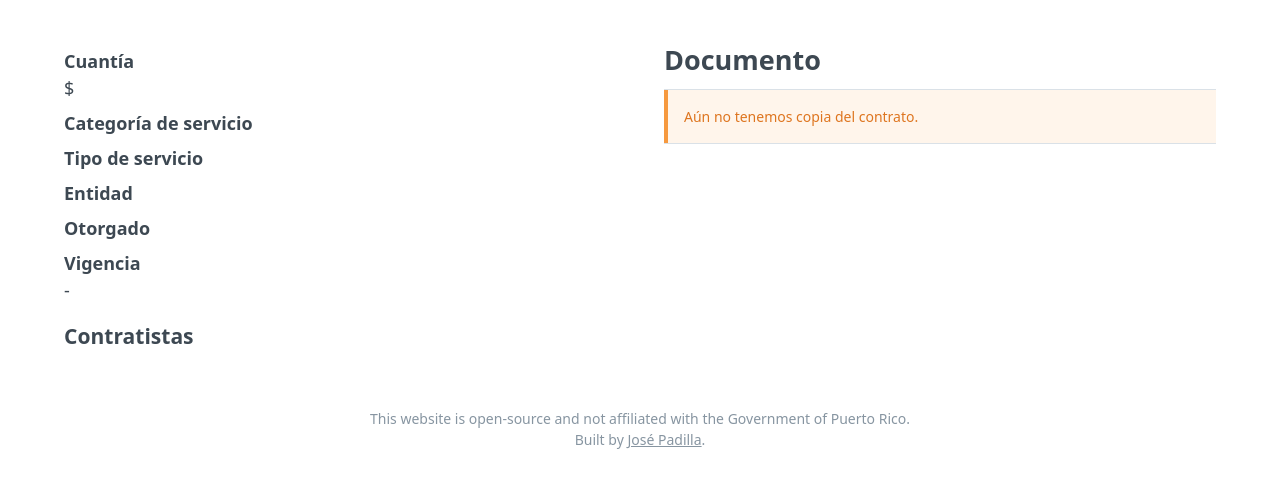
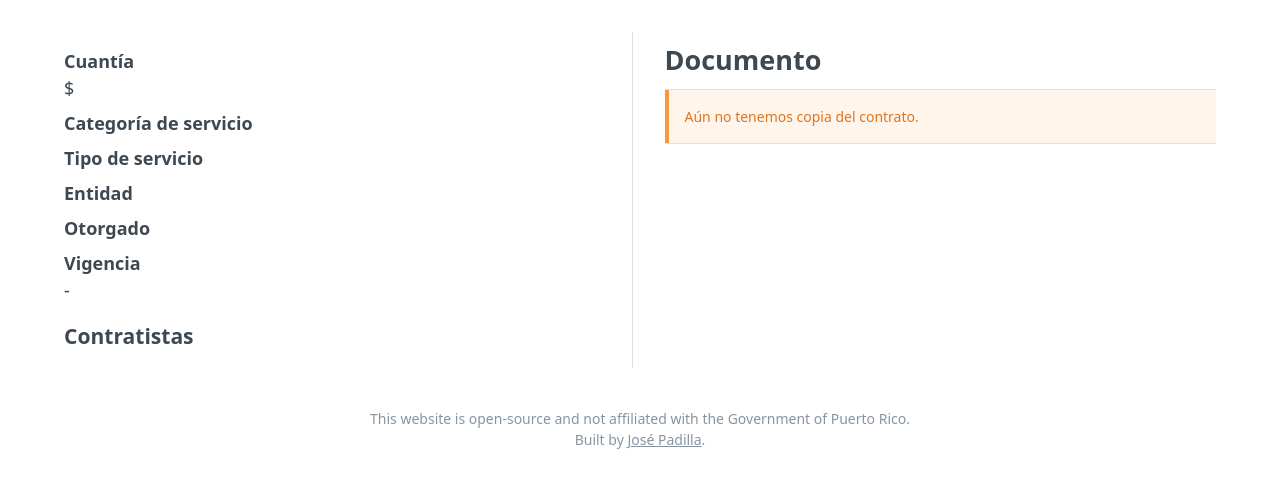
Before and after one commit to Code4PuertoRico/contratospr-api, a Django app: template contratospr/contracts/templates/contracts/contract.html in a window 1280 px wide. Shown: the part 97-585 px from the top of the page. Run offline with Django 3.2, Linux system fonts and the light colour scheme; the template is opened without the code that fills it, so the values that code supplies are empty.

Commit message:
Fix missing column border in detail views

```diff
--- a/contratospr/contracts/templates/contracts/contract.html
+++ b/contratospr/contracts/templates/contracts/contract.html
@@ -8,7 +8,7 @@
   <div class="w-full mb-4">
 
     <div class="flex flex-wrap">
-      <div class="w-full sm:flex-1 px-4 py-2 m-2 border-none sm:border-r text-lg text-grey-darkest">
+      <div class="w-full sm:flex-1 px-4 py-2 m-2 border-none border-r sm:border-solid sm:border-grey-light text-lg text-grey-darkest">
         <h2 class="mb-2">{{ contract }}</h2>
 
         <p class="font-bold">Cuantía</p>
--- a/contratospr/contracts/templates/contracts/contractor.html
+++ b/contratospr/contracts/templates/contracts/contractor.html
@@ -9,7 +9,7 @@
   <div class="w-full mb-4">
 
     <div class="flex flex-wrap  ">
-      <div class="w-full sm:flex-1 px-4 py-2 m-2 border-none sm:border-r text-lg text-grey-darkest">
+      <div class="w-full sm:flex-1 px-4 py-2 m-2 border-none border-r sm:border-solid sm:border-grey-light text-lg text-grey-darkest">
         <h2 class="mb-2">{{ contractor }}</h2>
 
         <p class="font-bold">Contratos</p>
--- a/contratospr/contracts/templates/contracts/entity.html
+++ b/contratospr/contracts/templates/contracts/entity.html
@@ -8,7 +8,7 @@
 <div class="flex self-start justify-center">
   <div class="w-full mb-4">
     <div class="flex flex-wrap">
-      <div class="w-full sm:flex-1 px-4 py-2 m-2 border-none sm:border-r text-lg text-grey-darkest">
+      <div class="w-full sm:flex-1 px-4 py-2 m-2 border-none border-r sm:border-solid sm:border-grey-light text-lg text-grey-darkest">
         <h2 class="mb-2">{{ entity }}</h2>
 
         <p class="font-bold">Contratos</p>
```
